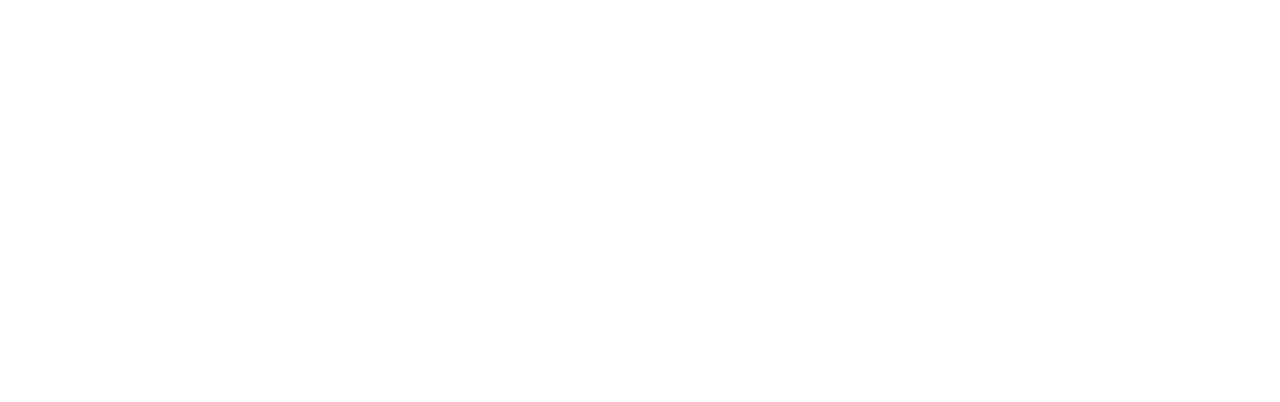
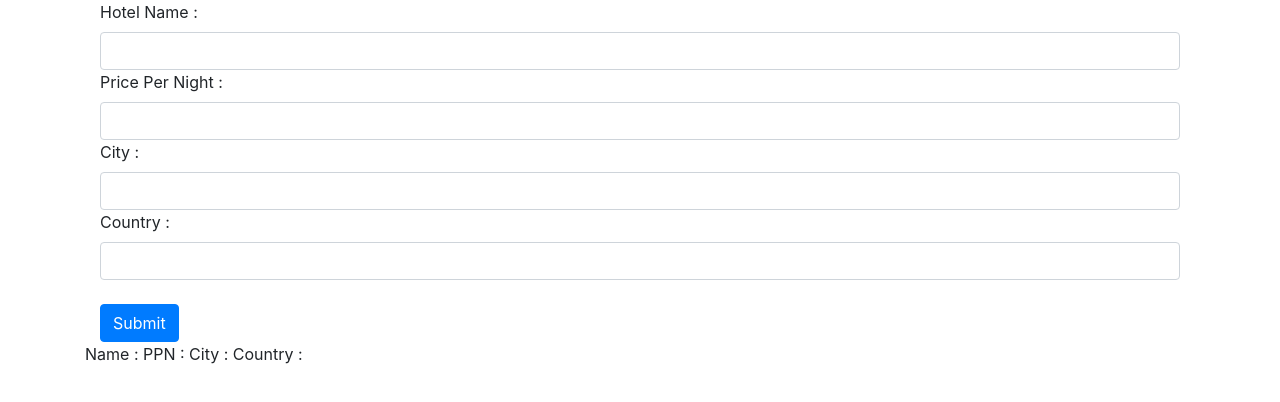
Before and after one commit to Mehraj123/AwesomeHotel, an Angular app in the folder frontend/: page /createHotel in a window 1280 px wide. Before the commit this address led to /. Shown: the top 402 px of the page. Built offline with nearby package versions, Linux system fonts and the light colour scheme.

Commit message:
NewHotel page'

```diff
--- /dev/null
+++ b/frontend/src/app/Address.ts
@@ -0,0 +1,4 @@
+export class Address{
+    country:String;
+    city:String;
+}
--- a/frontend/src/app/app.module.ts
+++ b/frontend/src/app/app.module.ts
@@ -15,7 +15,8 @@
 
 const appRoutes : Routes=[
   {path:'', component:HotelLoginComponent},
-  {path:'hotels', component:ListHotelComponent}
+  {path:'hotels', component:ListHotelComponent},
+  {path:'createHotel', component:AddHotelComponent}
 ];
 
 @NgModule({
--- a/frontend/src/app/components/add-hotel/add-hotel.component.html
+++ b/frontend/src/app/components/add-hotel/add-hotel.component.html
@@ -1,5 +1,19 @@
-<div class="page-header">
-    <br>
-    <button type="button" class="btn btn-outline-success btn-block">Add new Hotel</button>
-    <br>
+<div class="container">
+        <form>
+                <label for="hotelName">Hotel Name :</label>
+                <input type="text" id="hotelName" name="hotelName"  [(ngModel)]="hotel.name" class="form-control">
+                <label for="ppn">Price Per Night :</label>
+                <input type="text" id="ppn" name="ppn"  [(ngModel)]="hotel.pricePerNight" class="form-control">
+                <label for="city">City :</label>
+                <input type="text" id="city" name="city"  [(ngModel)]="hotel.address.city" class="form-control">
+                <label for="country">Country :</label>
+                <input type="text" id="country" name="country"  [(ngModel)]="hotel.address.country" class="form-control">
+                <br>
+                <button type="button" class="btn btn-primary" (click)="createNewHotel()">Submit</button>
+        </form>
 </div>
+
+Name : {{hotel.name}}
+PPN : {{hotel.pricePerNight}}
+City : {{hotel.address.city}}
+Country : {{hotel.address.country}}
--- a/frontend/src/app/components/add-hotel/add-hotel.component.ts
+++ b/frontend/src/app/components/add-hotel/add-hotel.component.ts
@@ -1,4 +1,6 @@
 import { Component, OnInit } from '@angular/core';
+import {Hotel} from '../../hotel';
+import { HotelService } from '../../servics/hotel.service';
 
 @Component({
   selector: 'add-hotel',
@@ -7,9 +9,19 @@
 })
 export class AddHotelComponent implements OnInit {
 
-  constructor() { }
+  public hotel:Hotel;
+
+  constructor(private _hotelService: HotelService) {
+        this.hotel = new Hotel();
+  }
 
   ngOnInit() {
   }
 
+  createNewHotel(){
+    console.log('Hotel Submitted');
+    console.log(this.hotel)
+    this._hotelService.createHotel(this.hotel);
+  }
+
 }
--- a/frontend/src/app/components/hotel-login/hotel-login.component.ts
+++ b/frontend/src/app/components/hotel-login/hotel-login.component.ts
@@ -42,6 +42,5 @@
   hideAlert(){
     if(this.show)
     this.response.success=null;
-    console.log('Clicked')
   }
 }
--- a/frontend/src/app/components/list-hotel/list-hotel.component.html
+++ b/frontend/src/app/components/list-hotel/list-hotel.component.html
@@ -1,8 +1,9 @@
-<div>
-  <add-hotel></add-hotel>
-</div>
-
 <div class="container">
+        <div class="page-header">
+                <br>
+                <button type="button" class="btn btn-outline-success btn-block" (click)="createNewHotel()">Add new Hotel</button>
+                <br>
+            </div>
     <table class="table table-hover">
         <thead >
           <tr class="bg-success text-white">
@@ -18,9 +19,9 @@
               <td>{{hotel.name}}</td>
               <td>{{hotel.pricePerNight}}</td>
               <td>
-                  <a class="btn btn-small btn-info" href="#">
+                  <a class="btn btn-small btn-info" (click)="updateHotel(hotel)">
                       <i class="fa fa-pencil fa-fw"></i></a>
-                <a class="btn btn-small btn-danger" href="#" (click)="deleteHotel(hotel)">
+                <a class="btn btn-small btn-danger" (click)="deleteHotel(hotel)">
                     <i class="fa fa-trash-o"></i></a>
                 </td>
           </tr>
--- a/frontend/src/app/components/list-hotel/list-hotel.component.ts
+++ b/frontend/src/app/components/list-hotel/list-hotel.component.ts
@@ -1,4 +1,5 @@
 import { Component, OnInit } from '@angular/core';
+import {Router} from '@angular/router'
 import {HotelService} from '../../servics/hotel.service';
 import {Hotel} from '../../hotel';
 import { error } from 'util';
@@ -12,12 +13,11 @@
 
   private hotels : Hotel[];
 
-  constructor(private _hotelService:HotelService) { }
+  constructor(private _hotelService:HotelService,public router: Router) { }
 
   ngOnInit() {
     this._hotelService.getHotels().subscribe((hotels)=>{
           this.hotels=hotels.data;
-          console.log(hotels);
     }, (error)=>{
       console.log(error);
     })
@@ -32,4 +32,12 @@
     })
   }
 
+  updateHotel(hotel:Hotel){
+    console.log(hotel)
+  }
+
+  createNewHotel(){
+    console.log('Creating new hotel');
+    this.router.navigate(['createHotel']);
+  }
 }
--- a/frontend/src/app/hotel.ts
+++ b/frontend/src/app/hotel.ts
@@ -1,5 +1,8 @@
+import {Address} from './Address';
+
 export class Hotel {
     id:string;
     name:string;
     pricePerNight: number;
+    address:Address = new Address();
 }
--- a/frontend/src/app/servics/hotel.service.ts
+++ b/frontend/src/app/servics/hotel.service.ts
@@ -1,6 +1,7 @@
 import { Injectable } from '@angular/core';
 import {Http, Response, Headers, RequestOptions} from '@angular/http';
 import {Observable} from 'rxjs/Observable';
+import {Hotel} from '../hotel';
 
 import 'rxjs/add/operator/map';
 import 'rxjs/add/operator/catch';
@@ -11,10 +12,11 @@
   private baseURL : string='http://localhost:8080';
   private headers = new Headers({'Content-Type':'application/json'});
   private options = new RequestOptions({headers:this.headers});
-  constructor(private _http:Http) { }
+  constructor(private _http:Http) {
+    this.headers.append('Authorization',localStorage.getItem('Token'));
+  }
 
   getHotels(){
-    this.headers.append('Authorization',localStorage.getItem('Token'));
     return this._http.get(this.baseURL+'/hotels', this.options)
     .map((response:Response)=>response.json())
     .catch(this.errorHandler);
@@ -30,7 +32,11 @@
     return Observable.throw(error||"SERVER ERROR");
   }
 
-  updateHotel(){
+  updateHotel(hotel:Hotel){
+    console.log(hotel);
+  }
 
+  createHotel(hotel:Hotel){
+    console.log(hotel);
   }
 }
```
Also changed, not shown: 1 other file (tests, documents, lock files or other folders).
